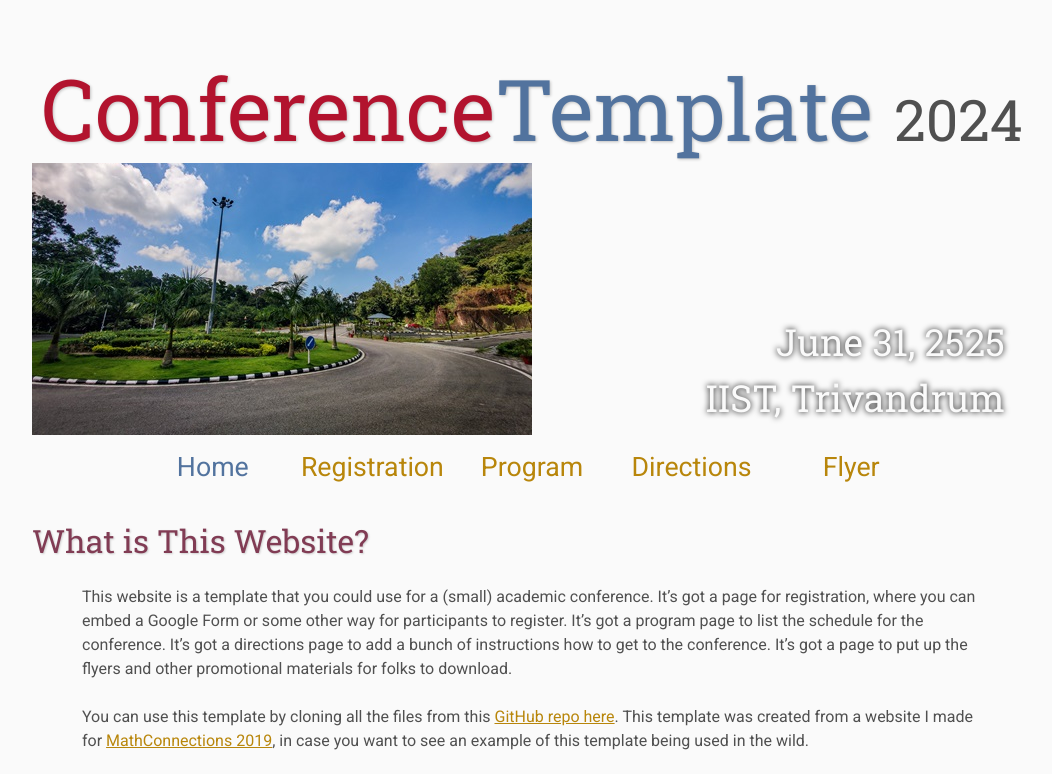
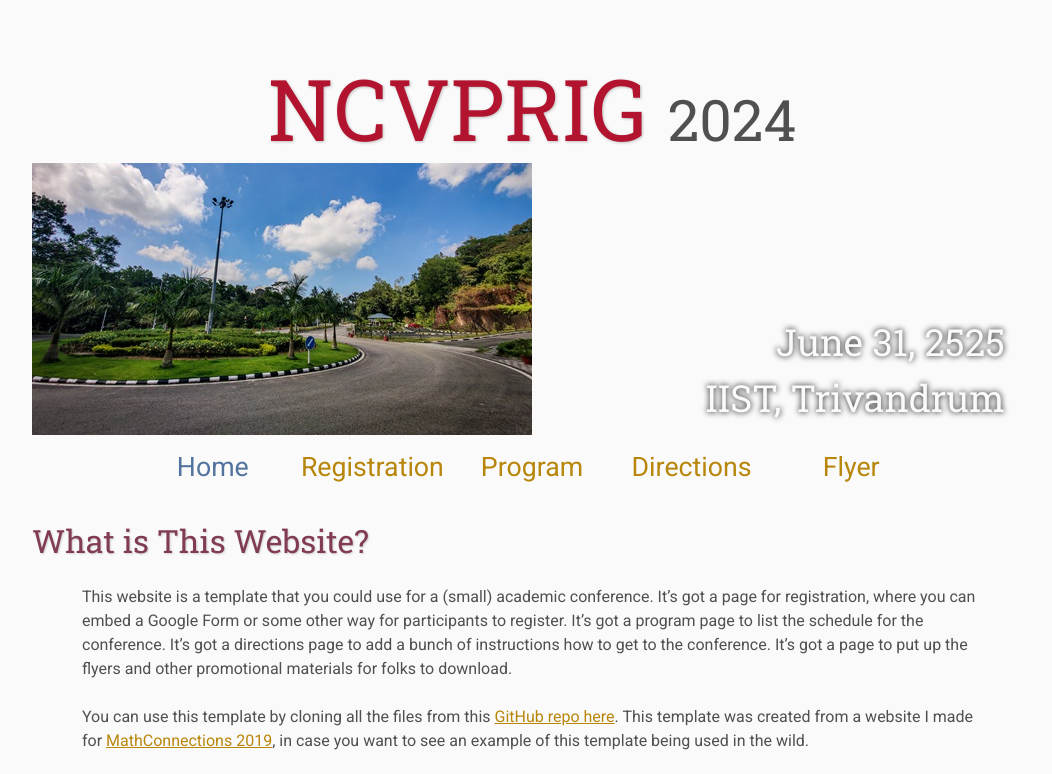
Before and after one commit to ssgiist/test, a plain HTML site: page index.html in a window 1280 px wide. Shown: the top 774 px of the page, without its empty margins (108-1160 px from the left). Drawn offline with Linux system fonts and the light colour scheme.

Commit message:
Update index.html

```diff
--- a/index.html
+++ b/index.html
@@ -9,7 +9,7 @@
     <meta name="resource-type" content="document">
     <meta name="distribution" content="global">
     <meta name="KeyWords" content="Conference">
-    <title>Conference Template</title>
+    <title>NCVPRIG</title>
 </head>
 
 <body>
@@ -17,7 +17,7 @@
     <div class="banner">
         <img src="assets/banner.jpg" alt="Conference Template Banner">
         <div class="top-left">
-            <span class="title1">Conference</span><span class="title2">Template</span> <span class="year">2024</span>
+            <span class="title1">NCVPRIG</span><span class="title2"></span> <span class="year">2024</span>
         </div>
         <div class="bottom-right">
             June 31, 2525 <br> IIST, Trivandrum
```
